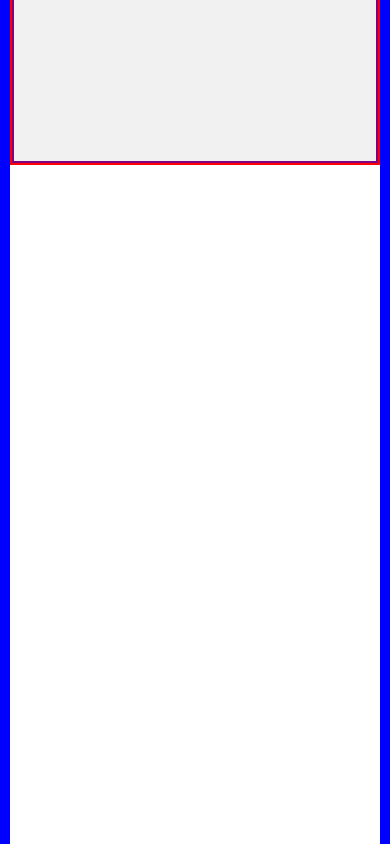
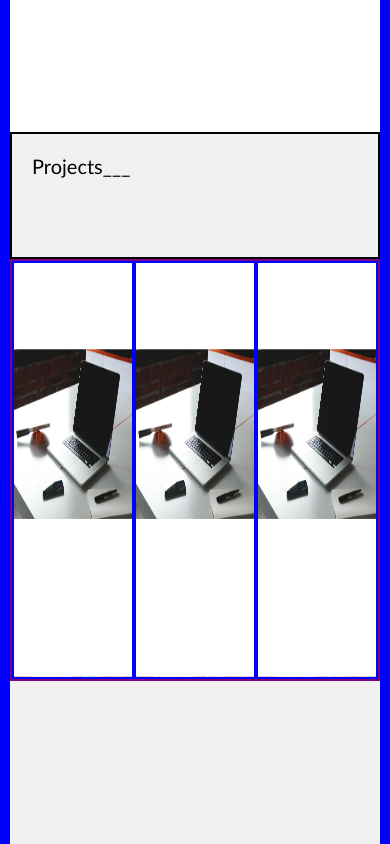
Before and after one commit to mary699/portfolio, a plain HTML site: page main.html in a window 390 px wide. Shown: the part 3060-3904 px from the top of the page. Drawn offline with Linux system fonts and the light colour scheme.

Commit message:
project page

```diff
--- a/main.css
+++ b/main.css
@@ -5,7 +5,7 @@
 }
 body{
     background-color: blue;
-    height:500vh;
+    height:600vh;
 }
 a{
     text-decoration: none;
@@ -73,7 +73,7 @@ label{
 
 /* --------------SUB-DIV STARTS HERE */
 .sub-div{
-    height: 400vh;
+    height: 550vh;
     background-color: white;
     margin: 0px 90px;
     box-shadow: rgb(158, 167, 177 ,0.3) ;
@@ -255,6 +255,7 @@ label{
     margin: 20px 10px 20px 15px;
 }
 .skill-left-first h1{
+
     font-weight: lighter;
     font-family:'Trebuchet MS', 'Lucida Sans Unicode', 'Lucida Grande', 'Lucida Sans', Arial, sans-serif;
 }
@@ -349,10 +350,10 @@ background-color: red;
 
 /* -------PROJECTS STARTS HERE */
 .projects{
-    border: 2px solid red;
+    /* border: 2px solid red; */
 }
 .project{
-    height: 65vh;
+    height: 95vh;
     background-color: rgba(128, 128, 128, 0.111);
     display: block;
 }
@@ -363,15 +364,20 @@ height: 15vh;
 .project-img{
     border: 2px solid purple;
     height: 50vh;
+    display: flex;
+
 }
+.project-img img{
 
-
-
+    border: 2px solid blue;
+    width: 100%;
+    height: 100%;
+}
 
 .project-text h1{
     height: 15vh;
     font-size: 33px;
-    margin: 13px;
+    margin: 20px;
     font-weight: lighter;
     font-family:'Trebuchet MS', 'Lucida Sans Unicode', 'Lucida Grande', 'Lucida Sans', Arial, sans-serif;
 }
@@ -691,10 +697,21 @@ height: 30vh;
 /* ----SKILLS ENDS HERE */
 
 /* -------------PROJECTS STARTS HERE */
-display: block;
-position: relative;
-top: 380px;
+.project{
+    background-color: rgba(128, 128, 128, 0.111);
+    display: block;
+    position: relative;
+    top: 520px;
 
+}
+.project-text h1{
+    font-size: 20px;
+    font-weight: lighter;
+    font-family:'Trebuchet MS', 'Lucida Sans Unicode', 'Lucida Grande', 'Lucida Sans', Arial, sans-serif;
+}
+.project-img{
+
+}
 
 /* -------------PROJECTS ENDS HERE */
 
--- a/main.html
+++ b/main.html
@@ -303,6 +303,10 @@
                 </div>
 
                 <div class="project-img">
+                <a href="https://brave-kare-19d851.netlify.app/"> <img src="image/bg.png" alt=""></a>
+                <a href="http://easybin.s3-website.us-east-2.amazonaws.com/"> <img src="image/bg.png" alt=""></a>
+                <a href="https://mary699.github.io/MTN-practice/solution.html"> <img src="image/bg.png" alt=""></a>
+
                 </div>
 
 
```
